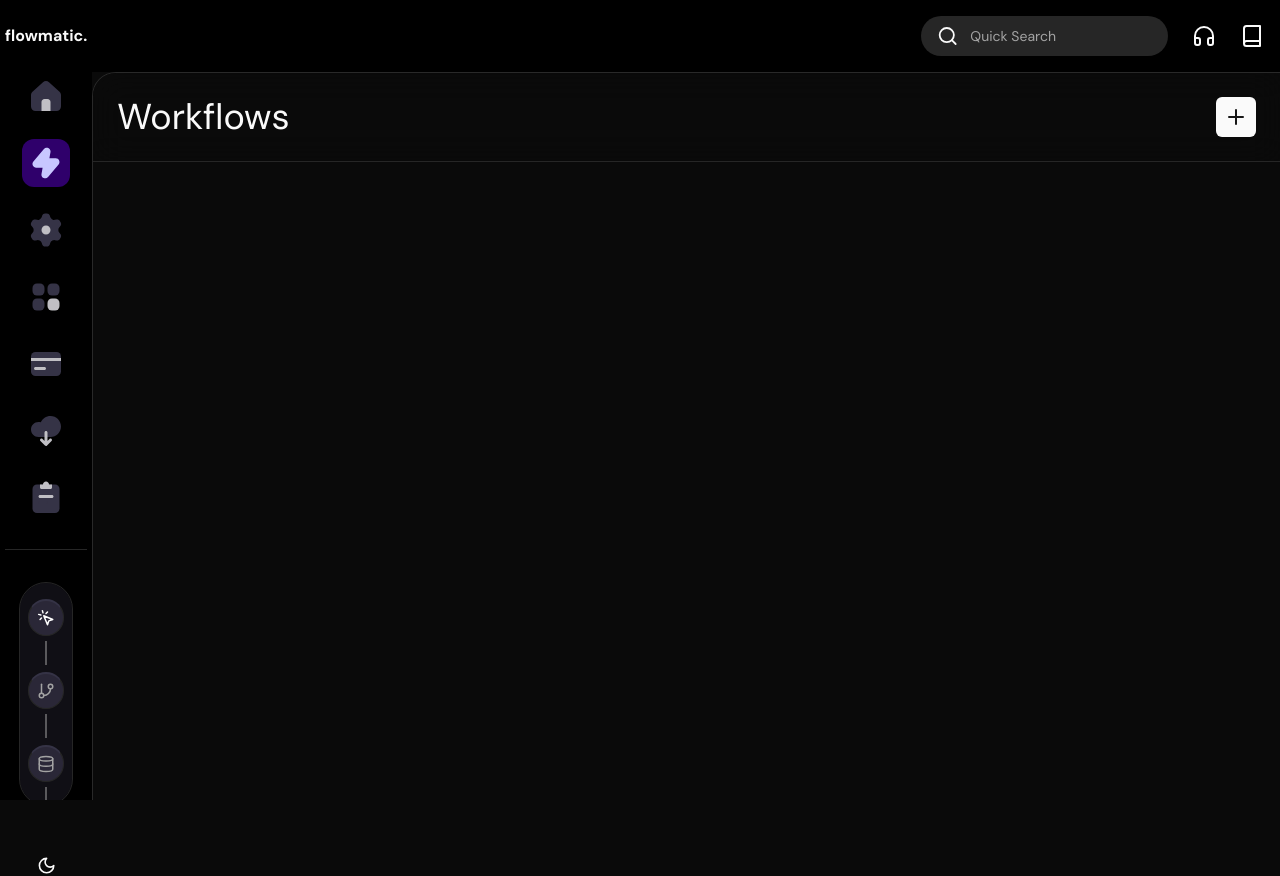
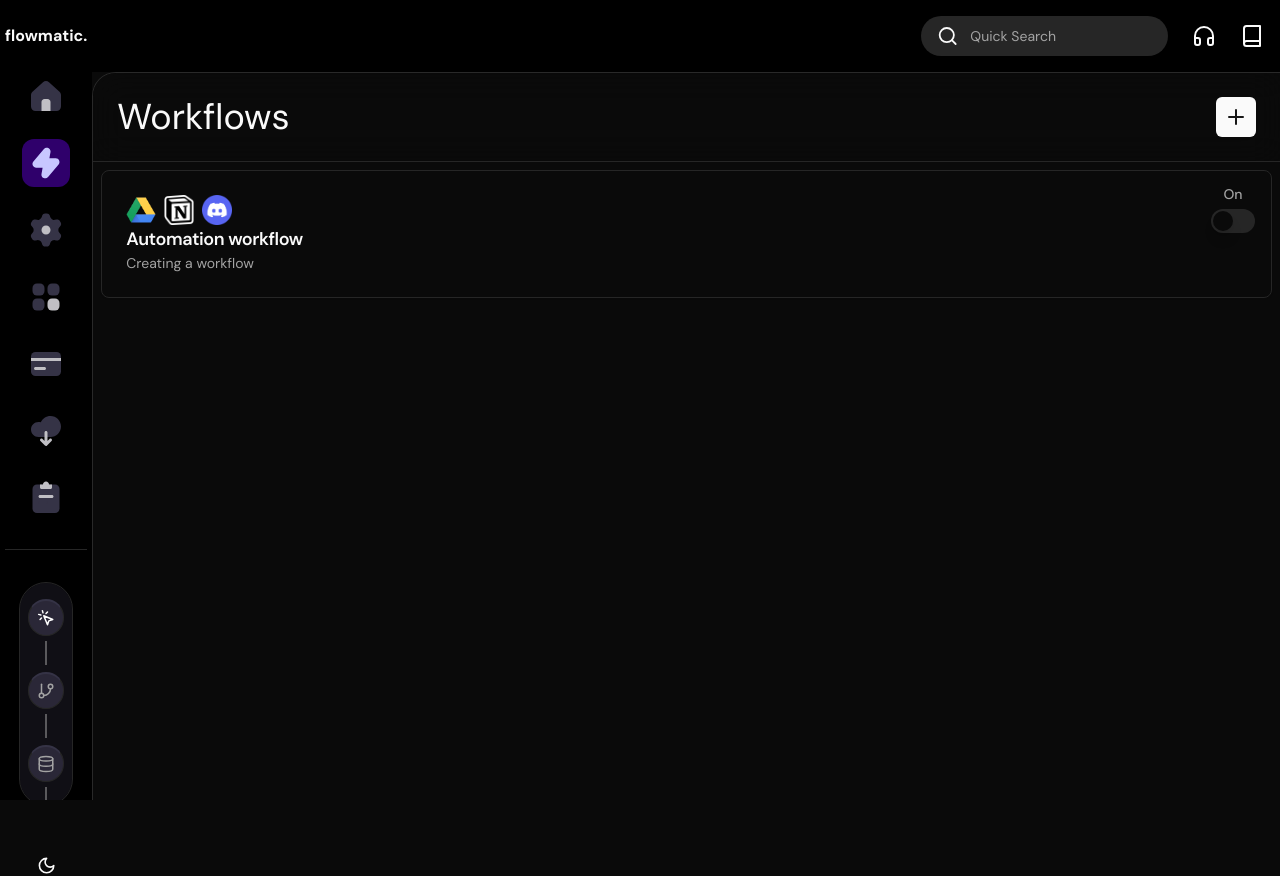
Before and after one commit to Archit381/flowmatic, a Next.js app: page /workflows in a window 1280 px wide. Built offline with nearby package versions, Linux system fonts and the light colour scheme; no server answers.

Commit message:
working on workflow

```diff
--- a/package.json
+++ b/package.json
@@ -17,6 +17,7 @@
     "@radix-ui/react-label": "^2.1.0",
     "@radix-ui/react-separator": "^1.1.0",
     "@radix-ui/react-slot": "^1.1.0",
+    "@radix-ui/react-switch": "^1.1.0",
     "@radix-ui/react-tooltip": "^1.1.1",
     "@tsparticles/engine": "^3.4.0",
     "@tsparticles/react": "^3.0.0",
--- /dev/null
+++ b/src/app/(main)/(pages)/workflows/_components/index.tsx
@@ -0,0 +1,22 @@
+import React from 'react'
+import Workflow from './workflow'
+
+
+type Props = {}
+
+const Workflows = (props: Props) => {
+  return (
+    <div className='relative flex flex-col gap-4'>
+        <section className='flex flex-col gap-4 m-2'>
+            <Workflow
+                description="Creating a workflow"
+                id="e23498fj23948n"
+                name="Automation workflow"
+                publish={false}
+            />
+        </section>
+    </div>
+  )
+}
+
+export default Workflows
--- /dev/null
+++ b/src/app/(main)/(pages)/workflows/_components/workflow.tsx
@@ -0,0 +1,63 @@
+import React from "react";
+import { Card, CardHeader, CardTitle, CardDescription } from "@/components/ui/card";
+import Link from "next/link";
+import Image from "next/image";
+import { Label } from "@/components/ui/label";
+import { Switch } from "@/components/ui/switch";
+
+type Props = {
+  name: string;
+  description: string;
+  id: string;
+  publish: boolean | null;
+};
+
+const Workflow = (props: Props) => {
+  return (
+    <Card className="flex w-full item-center justify-between">
+      <CardHeader className="flex flex-col gap-4">
+        <Link href={`/workflows/editor/${props.id}`}>
+          <div className="flex flex-row gap-2">
+            <Image
+              src="/googleDrive.png"
+              alt="Google Drive"
+              height={30}
+              width={30}
+              className="object-contain"
+            />
+            <Image
+              src="/notion.png"
+              alt="Notion"
+              height={30}
+              width={30}
+              className="object-contain"
+            />
+            <Image
+              src="/discord.png"
+              alt="Discord"
+              height={30}
+              width={30}
+              className="object-contain"
+            />
+          </div>
+          <div className="">
+                <CardTitle className="text-lg">{props.name}</CardTitle>
+                <CardDescription>{props.description}</CardDescription>
+          </div>
+        </Link>
+      </CardHeader>
+
+      <div className="flex flex-col items-center gap-2 p-4">
+        <Label
+          htmlFor="airplane-mode"
+          className="text-muted-foreground"
+          >
+          On
+        </Label>
+        <Switch id='airplane-mode'/>
+      </div>
+    </Card>
+  );
+};
+
+export default Workflow;
--- a/src/app/(main)/(pages)/workflows/page.tsx
+++ b/src/app/(main)/(pages)/workflows/page.tsx
@@ -1,17 +1,19 @@
 import React from 'react'
 import WorkflowButton from './_components/workflowButton'
+import Workflows from './_components'
 
 type Props = {}
 
-const Workflows = (props: Props) => {
+const page = (props: Props) => {
   return (
-    <div className='flex flex-col gap-4 relative'>
+    <div className='flex flex-col relative'>
         <h1 className='text-4xl sticky top-0 z-[10] p-6 bg-background/50 backdrop-blur-lg flex items-center border-b justify-between'>
             Workflows
             <WorkflowButton />
         </h1>
+        <Workflows/>
     </div>
   )
 }
 
-export default Workflows
+export default page
--- /dev/null
+++ b/src/components/ui/switch.tsx
@@ -0,0 +1,29 @@
+"use client"
+
+import * as React from "react"
+import * as SwitchPrimitives from "@radix-ui/react-switch"
+
+import { cn } from "@/lib/utils"
+
+const Switch = React.forwardRef<
+  React.ElementRef<typeof SwitchPrimitives.Root>,
+  React.ComponentPropsWithoutRef<typeof SwitchPrimitives.Root>
+>(({ className, ...props }, ref) => (
+  <SwitchPrimitives.Root
+    className={cn(
+      "peer inline-flex h-6 w-11 shrink-0 cursor-pointer items-center rounded-full border-2 border-transparent transition-colors focus-visible:outline-none focus-visible:ring-2 focus-visible:ring-ring focus-visible:ring-offset-2 focus-visible:ring-offset-background disabled:cursor-not-allowed disabled:opacity-50 data-[state=checked]:bg-primary data-[state=unchecked]:bg-input",
+      className
+    )}
+    {...props}
+    ref={ref}
+  >
+    <SwitchPrimitives.Thumb
+      className={cn(
+        "pointer-events-none block h-5 w-5 rounded-full bg-background shadow-lg ring-0 transition-transform data-[state=checked]:translate-x-5 data-[state=unchecked]:translate-x-0"
+      )}
+    />
+  </SwitchPrimitives.Root>
+))
+Switch.displayName = SwitchPrimitives.Root.displayName
+
+export { Switch }
```
Also changed, not shown: 1 other file (tests, documents, lock files or other folders).
